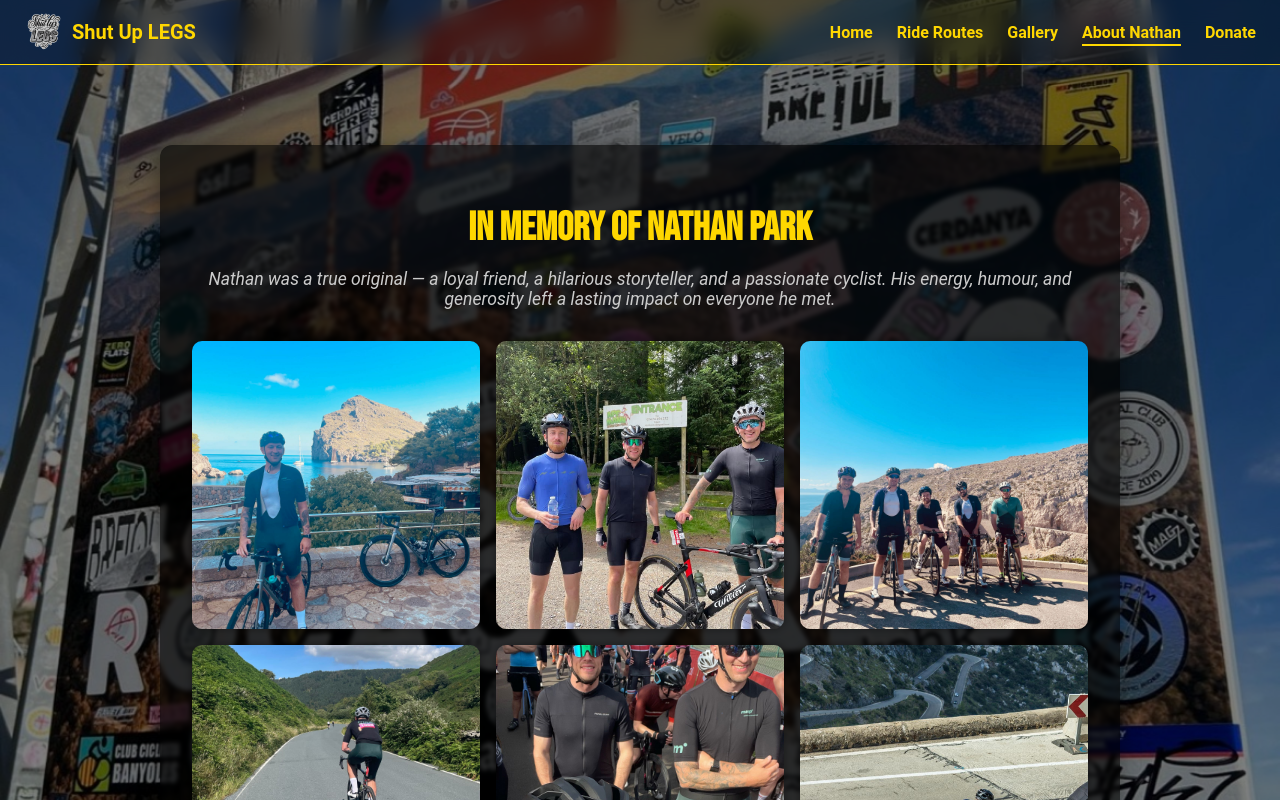
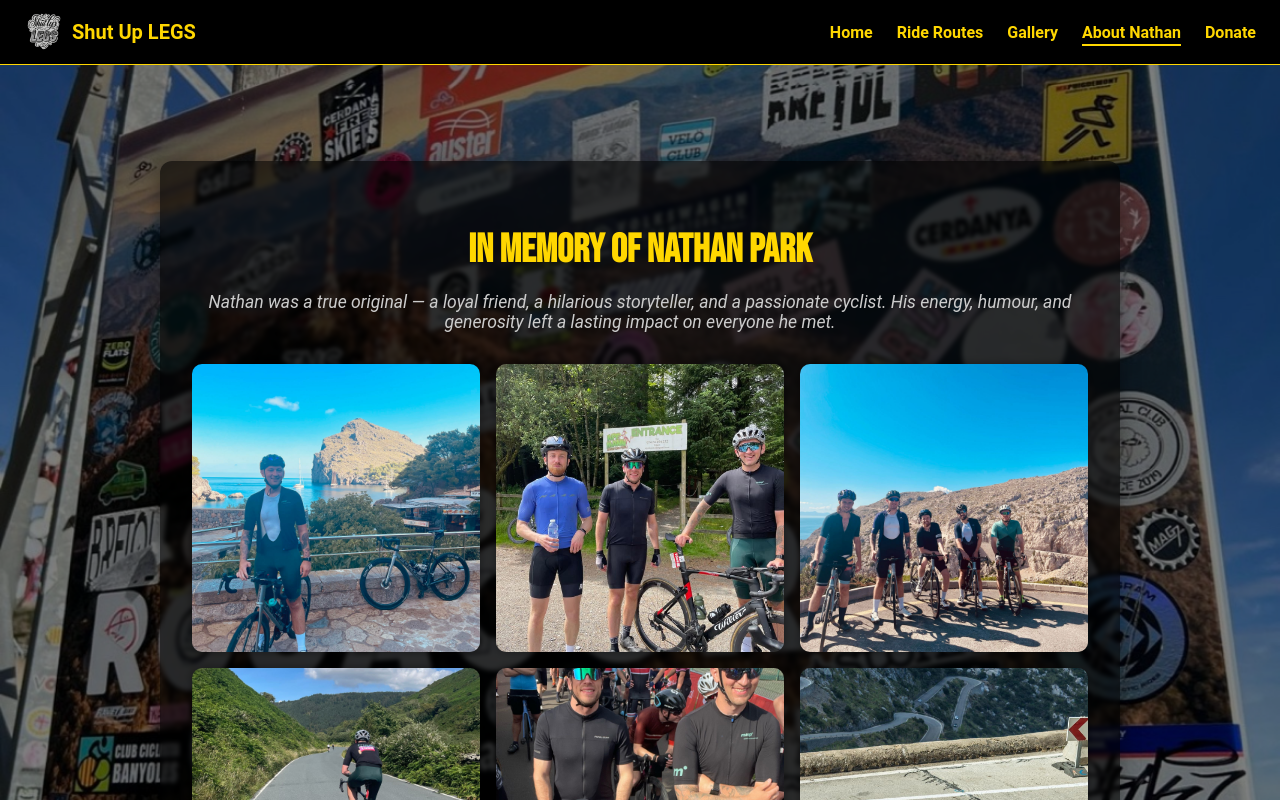
Before and after one commit to ahmedmatar88/shut-up-legs-site, a React (Vite) app: page /about in a window 1280 px wide. Built offline with nearby package versions, Linux system fonts and the light colour scheme.

Commit message:
updating

```diff
--- a/src/components/About.tsx
+++ b/src/components/About.tsx
@@ -37,8 +37,8 @@ const About: React.FC = () => {
   const [index, setIndex] = useState<number>(-1);
 
   return (
-    <main className={styles.hero}>
-     <div className={styles.bg} />
+    <main>
+      <section className={styles.hero}>
         <div className={styles.overlay} />
         <div className={styles.content}>
           <h1 className={styles.heading}>In Memory of Nathan Park</h1>
@@ -96,6 +96,7 @@ const About: React.FC = () => {
             <p>Forever riding ahead of us. 🚴‍♂️</p>
           </footer>
         </div>
+      </section>
     </main>
   );
 };
--- a/src/styles/About.module.css
+++ b/src/styles/About.module.css
@@ -3,16 +3,25 @@
 .hero {
   min-height: 100vh;
   width: 100%;
-  position: relative;
-  overflow: hidden;
   display: flex;
   flex-direction: column;
   align-items: center;
   justify-content: flex-start;
-  padding-top: 5rem;
+  padding-top: 6rem;
   padding-bottom: 2rem;
+
+  background: url('/rocacorba.jpeg') no-repeat center center;
+  background-size: cover;
+  background-attachment: fixed;
+  background-position: center;
 }
 
+/* iOS/Android fallback */
+@media (max-width: 768px) {
+  .hero {
+    background-attachment: scroll;
+  }
+}
 
 .overlay {
   position: absolute;
@@ -33,16 +42,12 @@
   padding: 2rem;
   max-width: 960px;
   width: 100%;
-
-    background: rgba(0, 0, 0, 0.6); /* 👈 darken content area */
+  background: rgba(0, 0, 0, 0.6);
   border-radius: 12px;
-    backdrop-filter: blur(2px); /* optional: adds subtle polish */
+  backdrop-filter: blur(2px);
   animation: fadeIn 1s ease-out;
   box-shadow: 0 4px 20px rgba(0, 0, 0, 0.4);
-
 }
-
-
 
 @keyframes fadeIn {
   from {
@@ -54,6 +59,7 @@
     transform: translateY(0);
   }
 }
+
 .container {
   padding: 2rem;
   max-width: 960px;
@@ -102,7 +108,7 @@
 }
 
 .story {
-    font-size: 1.15rem; /* slightly larger */
+  font-size: 1.15rem;
   line-height: 1.8;
   text-align: left;
   max-width: 720px;
@@ -110,31 +116,17 @@
   color: #ddd;
 }
 
-
 .story h2 {
   color: #FFD700;
-    font-size: 2rem; /* increased */
+  font-size: 2rem;
   margin-bottom: 1.5rem;
   font-family: 'Bebas Neue', sans-serif;
   text-transform: uppercase;
   letter-spacing: 0.5px;
 }
 
-
 .footer {
   margin-top: 3rem;
   font-style: italic;
   color: #aaa;
 }
-
-  .bg {
-    background: url('/rocacorba.jpeg') center center / cover no-repeat;
-    position: fixed;
-    top: 0;
-    left: 0;
-    height: 100vh;
-    width: 100vw;
-    z-index: 0;
-    pointer-events: none;
-    transform: translateZ(0); /* Helps with iOS repainting issues */
-  }
--- a/src/styles/Navbar.module.css
+++ b/src/styles/Navbar.module.css
@@ -1,6 +1,6 @@
 .navbar {
-    background: rgba(0, 0, 0, 0.65);
-    backdrop-filter: blur(12px);
+    background-color: black;
+    backdrop-filter: none;
     position: sticky;
     top: 0;
     z-index: 1100;
```
Lines whose indentation alone changed are shown as unchanged.
